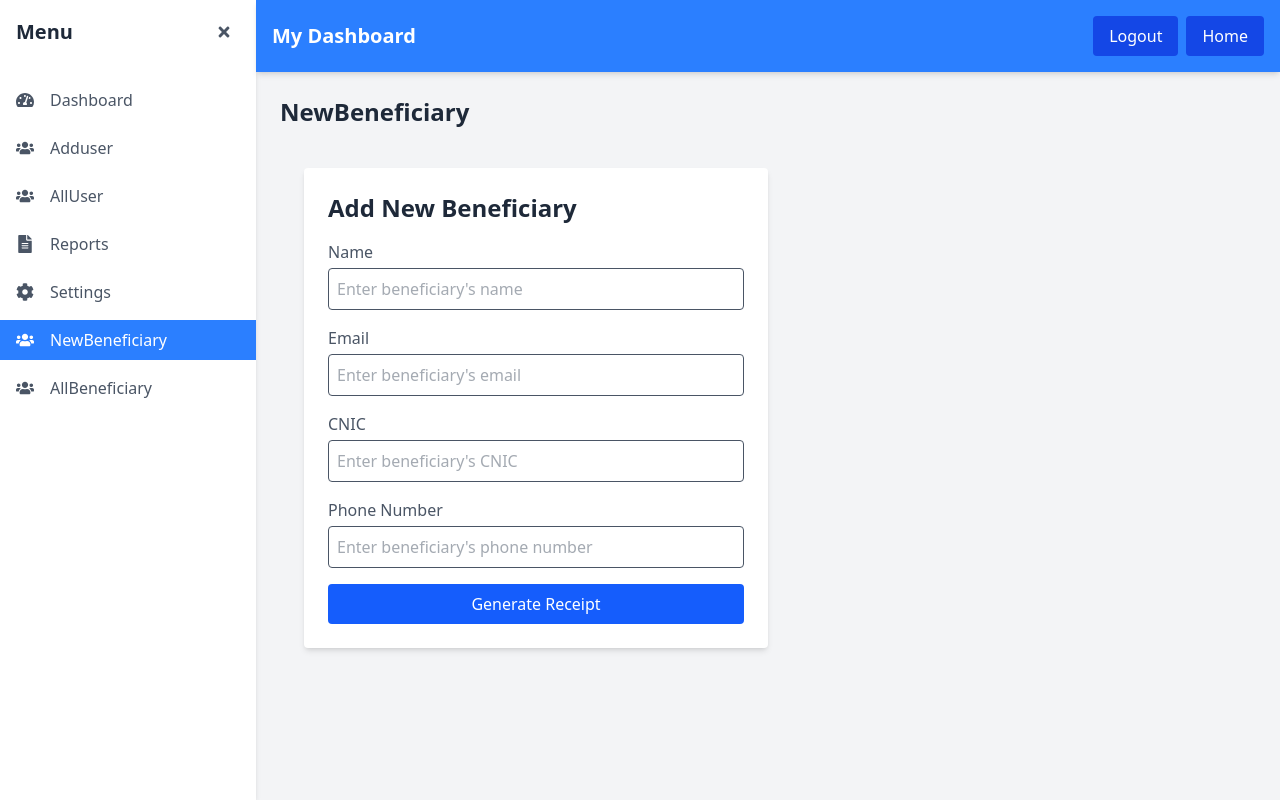
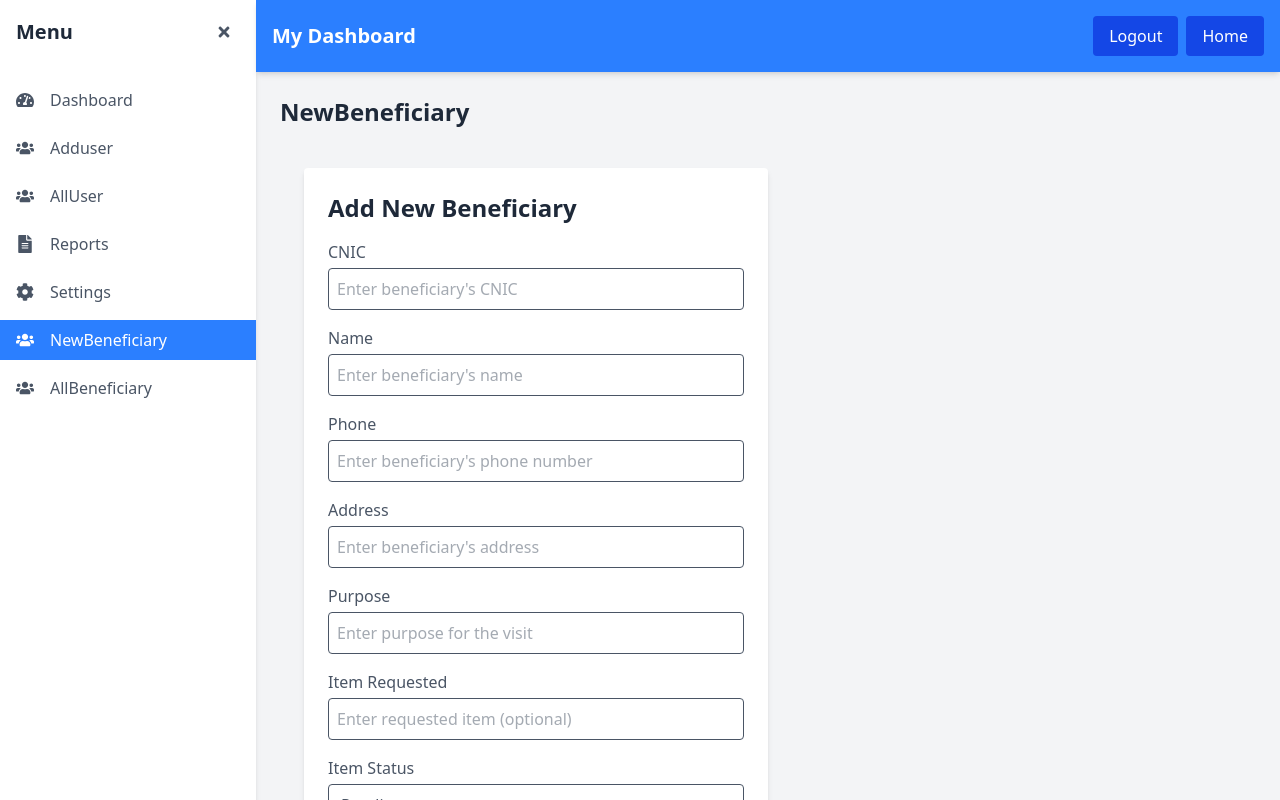
Before and after one commit to Muhammadanasraza/hackathonfrontend, a React (Vite) app: page /Dashboard in a window 1280 px wide. Both pictures are taken after a click on the button "NewBeneficiary". Shown: the top 800 px of the page. Built offline with nearby package versions, Linux system fonts and the light colour scheme.

Commit message:
new schema

```diff
--- a/src/pages/NewBenificiary.jsx
+++ b/src/pages/NewBenificiary.jsx
@@ -3,10 +3,13 @@ import { useRef, useState } from "react";
 
 function NewBeneficiary() {
   const [formData, setFormData] = useState({
+    cnic: "",
     name: "",
-    email: "",
-    cnic: "",
-    phone: ""
+    phone: "",
+    address: "",
+    purpose: "",
+    itemRequested: "",
+    itemStatus: "Pending"
   });
 
   const [qrCode, setQrCode] = useState("");
@@ -19,7 +22,7 @@ function NewBeneficiary() {
 
   const handleSubmit = (e) => {
     e.preventDefault();
-    const qrData = `Name: ${formData.name}, Email: ${formData.email}, CNIC: ${formData.cnic}, Phone: ${formData.phone}`;
+    const qrData = `Name: ${formData.name}, CNIC: ${formData.cnic}, Phone: ${formData.phone}, Address: ${formData.address}, Purpose: ${formData.purpose}, Item Requested: ${formData.itemRequested}, Item Status: ${formData.itemStatus}`;
     const qrCodeUrl = `https://api.qrserver.com/v1/create-qr-code/?size=150x150&data=${encodeURIComponent(qrData)}`;
     setQrCode(qrCodeUrl);
   };
@@ -38,13 +41,24 @@ function NewBeneficiary() {
     });
   };
 
-
   return (
     <div className="flex  gap-6 p-6">
       {/* Form Section */}
       <div className="w-full lg:w-1/2 bg-white p-6 rounded shadow-md">
         <h2 className="text-2xl font-bold mb-4 text-gray-800">Add New Beneficiary</h2>
         <form onSubmit={handleSubmit} className="space-y-4">
+          <div>
+            <label className="block text-gray-600 mb-1">CNIC</label>
+            <input
+              type="text"
+              name="cnic"
+              value={formData.cnic}
+              onChange={handleChange}
+              placeholder="Enter beneficiary's CNIC"
+              className="w-full p-2 border rounded focus:outline-none focus:ring-2 focus:ring-blue-500"
+              required
+            />
+          </div>
           <div>
             <label className="block text-gray-600 mb-1">Name</label>
             <input
@@ -58,31 +72,7 @@ function NewBeneficiary() {
             />
           </div>
           <div>
-            <label className="block text-gray-600 mb-1">Email</label>
-            <input
-              type="email"
-              name="email"
-              value={formData.email}
-              onChange={handleChange}
-              placeholder="Enter beneficiary's email"
-              className="w-full p-2 border rounded focus:outline-none focus:ring-2 focus:ring-blue-500"
-              required
-            />
-          </div>
-          <div>
-            <label className="block text-gray-600 mb-1">CNIC</label>
-            <input
-              type="text"
-              name="cnic"
-              value={formData.cnic}
-              onChange={handleChange}
-              placeholder="Enter beneficiary's CNIC"
-              className="w-full p-2 border rounded focus:outline-none focus:ring-2 focus:ring-blue-500"
-              required
-            />
-          </div>
-          <div>
-            <label className="block text-gray-600 mb-1">Phone Number</label>
+            <label className="block text-gray-600 mb-1">Phone</label>
             <input
               type="text"
               name="phone"
@@ -92,6 +82,55 @@ function NewBeneficiary() {
               className="w-full p-2 border rounded focus:outline-none focus:ring-2 focus:ring-blue-500"
               required
             />
+          </div>
+          <div>
+            <label className="block text-gray-600 mb-1">Address</label>
+            <input
+              type="text"
+              name="address"
+              value={formData.address}
+              onChange={handleChange}
+              placeholder="Enter beneficiary's address"
+              className="w-full p-2 border rounded focus:outline-none focus:ring-2 focus:ring-blue-500"
+              required
+            />
+          </div>
+          <div>
+            <label className="block text-gray-600 mb-1">Purpose</label>
+            <input
+              type="text"
+              name="purpose"
+              value={formData.purpose}
+              onChange={handleChange}
+              placeholder="Enter purpose for the visit"
+              className="w-full p-2 border rounded focus:outline-none focus:ring-2 focus:ring-blue-500"
+              required
+            />
+          </div>
+          <div>
+            <label className="block text-gray-600 mb-1">Item Requested</label>
+            <input
+              type="text"
+              name="itemRequested"
+              value={formData.itemRequested}
+              onChange={handleChange}
+              placeholder="Enter requested item (optional)"
+              className="w-full p-2 border rounded focus:outline-none focus:ring-2 focus:ring-blue-500"
+            />
+          </div>
+          <div>
+            <label className="block text-gray-600 mb-1">Item Status</label>
+            <select
+              name="itemStatus"
+              value={formData.itemStatus}
+              onChange={handleChange}
+              className="w-full p-2 border rounded focus:outline-none focus:ring-2 focus:ring-blue-500"
+              required
+            >
+              <option value="Pending">Pending</option>
+              <option value="Accepted">Accepted</option>
+              <option value="Rejected">Rejected</option>
+            </select>
           </div>
           <button
             type="submit"
@@ -106,10 +145,13 @@ function NewBeneficiary() {
       {qrCode && (
         <div className="w-full lg:w-1/2 bg-white p-6 rounded shadow-md" ref={receiptRef}>
           <h2 className="text-xl font-bold mb-4 text-gray-800">Beneficiary Receipt</h2>
+          <p><strong>CNIC:</strong> {formData.cnic}</p>
           <p><strong>Name:</strong> {formData.name}</p>
-          <p><strong>Email:</strong> {formData.email}</p>
-          <p><strong>CNIC:</strong> {formData.cnic}</p>
           <p><strong>Phone:</strong> {formData.phone}</p>
+          <p><strong>Address:</strong> {formData.address}</p>
+          <p><strong>Purpose:</strong> {formData.purpose}</p>
+          <p><strong>Item Requested:</strong> {formData.itemRequested}</p>
+          <p><strong>Item Status:</strong> {formData.itemStatus}</p>
           <div className="mt-4">
             <img src={qrCode} alt="QR Code" className="border p-2" />
           </div>
```
